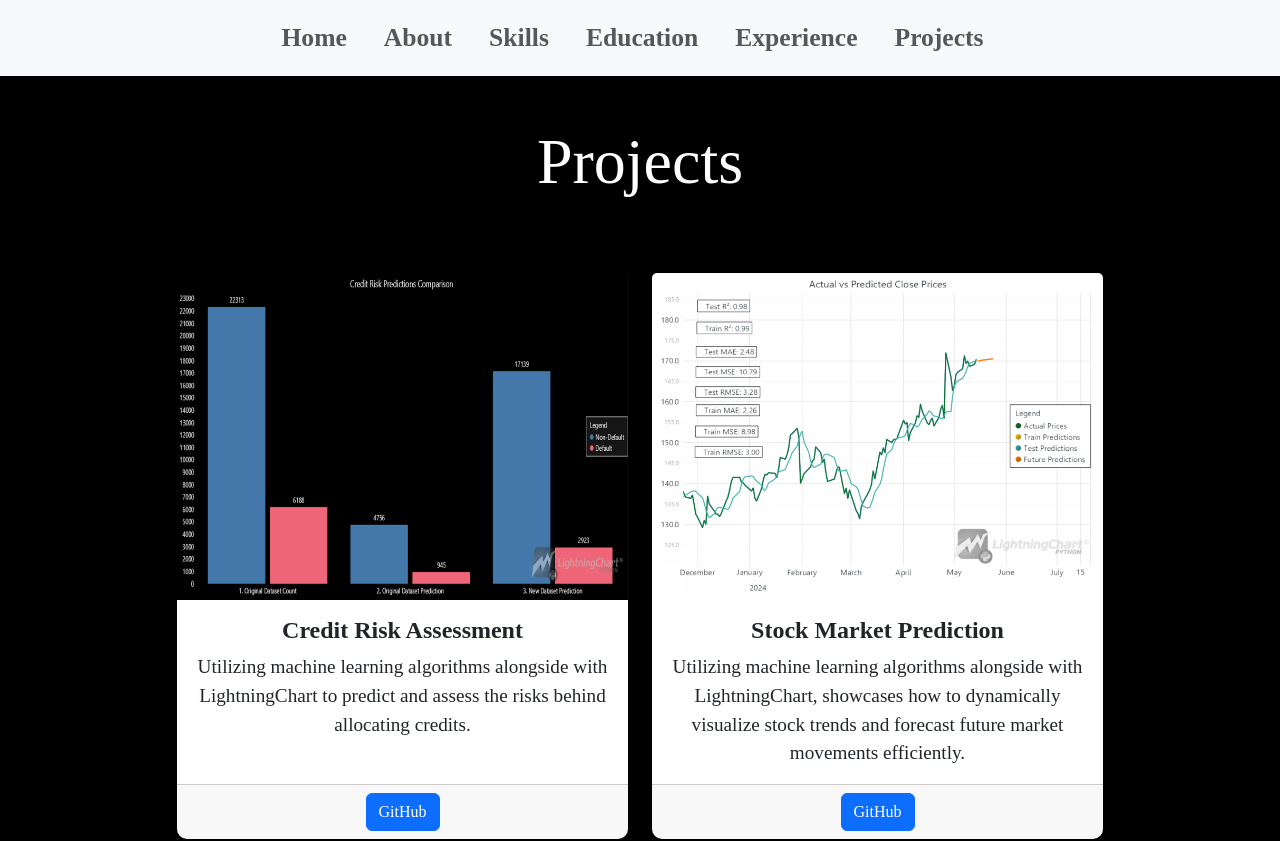
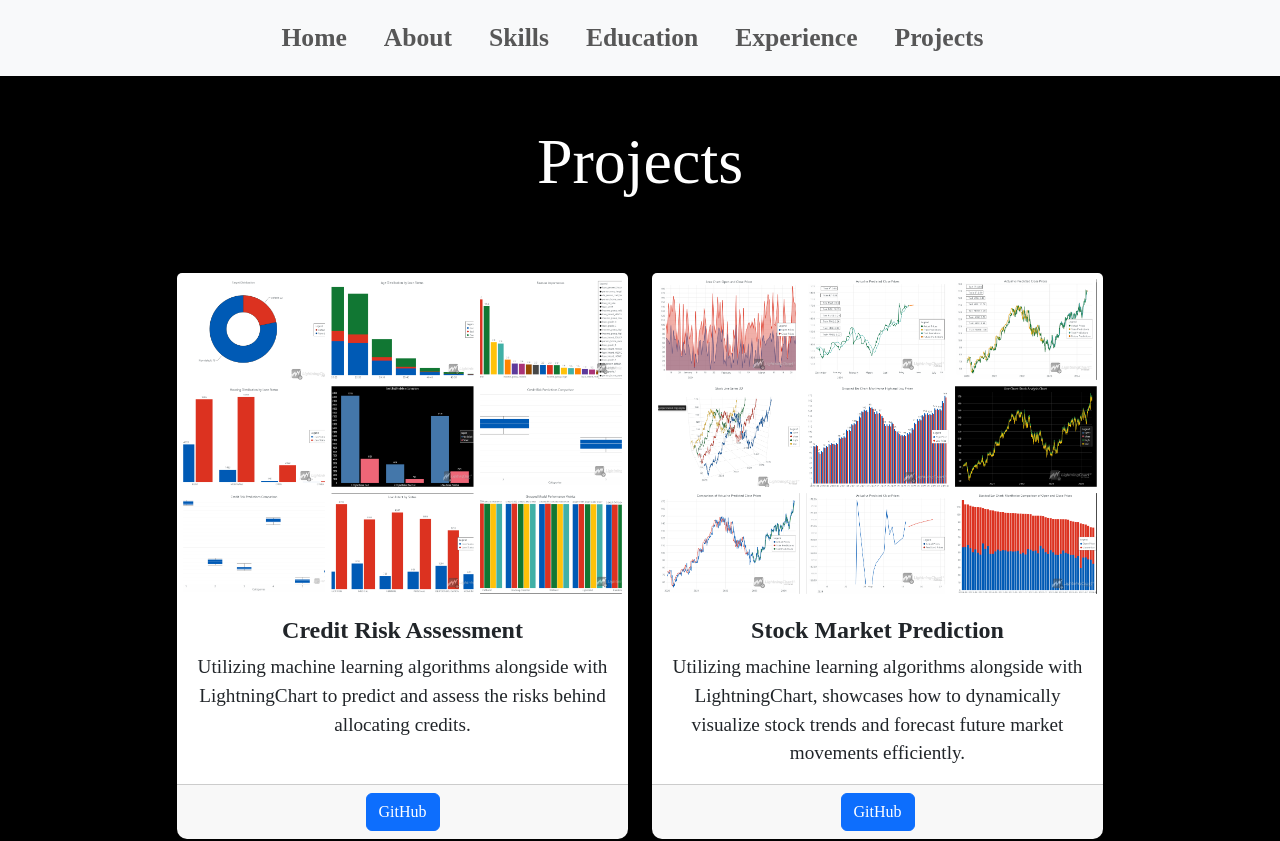
Before and after one commit to ahmadomid1984/portfolio, a React (Create React App) app: page /projects in a window 1280 px wide. Shown: the top 841 px of the page. Built offline with nearby package versions, Linux system fonts and the light colour scheme.

Commit message:
two images added

```diff
--- a/src/components/Projects.js
+++ b/src/components/Projects.js
@@ -7,7 +7,7 @@ const Projects = () => {
             <div className="row justify-content-center">
             <div className="col-lg-5 col-md-8 col-sm-12 mb-4 mt-5"> {/* Added col-sm-10 for smaller screens */}
                     <div className="card h-100">
-                        <img src="images/creditRisk.png" className="card-img-top" alt="Project 0" />
+                        <img src="images/2nd_project.png" className="card-img-top" alt="Project 0" />
                         <div className="card-body text-center">
                             <h5 className="card-title" style={{ fontSize: '1.5em', fontWeight: 'bold' }}>Credit Risk Assessment</h5>
                             <p className="card-text" style={{ fontSize: '1.2em' }}>Utilizing machine learning algorithms alongside with LightningChart to predict and assess the risks behind allocating credits.</p>
@@ -19,7 +19,7 @@ const Projects = () => {
                 </div>
                 <div className="col-lg-5 col-md-8 col-sm-12 mb-4 mt-5"> {/* Added col-sm-10 for smaller screens */}
                     <div className="card h-100">
-                        <img src="images/Prediction.png" className="card-img-top" alt="Project 1" />
+                        <img src="images/1st_project.png" className="card-img-top" alt="Project 1" />
                         <div className="card-body text-center">
                             <h5 className="card-title" style={{ fontSize: '1.5em', fontWeight: 'bold' }}>Stock Market Prediction</h5>
                             <p className="card-text" style={{ fontSize: '1.2em' }}>Utilizing machine learning algorithms alongside with LightningChart, showcases how to dynamically visualize stock trends and forecast future market movements efficiently.</p>
```
Also changed, not shown: public/images/1st_project.png (added), public/images/2nd_project.png (added).
